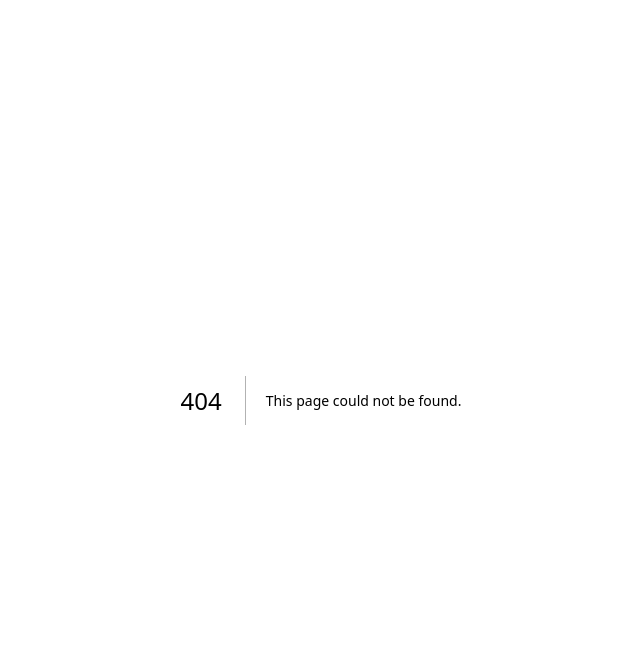
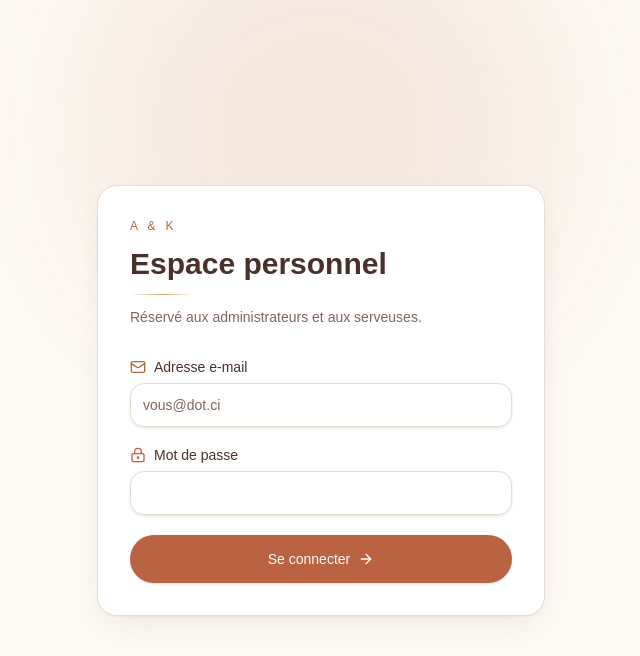
Before and after one commit to Nazaire02/restauration-dot-front, a Next.js app: page /connexion in a window 1280 px wide. Before the commit this address had no page. Shown: the top 656 px of the page, without its empty margins (319-959 px from the left). Built offline with nearby package versions, Linux system fonts and the light colour scheme.

Commit message:
connexion feature

```diff
--- /dev/null
+++ b/app/connexion/page.tsx
@@ -0,0 +1,5 @@
+import { ConnexionView } from "@/features/connexion/views/connexion-view";
+
+export default function page() {
+  return <ConnexionView />;
+}
--- /dev/null
+++ b/features/connexion/components/form/login/index.ts
@@ -0,0 +1,2 @@
+export * from "./login-form";
+export * from "./schema";
--- /dev/null
+++ b/features/connexion/components/form/login/login-form.tsx
@@ -0,0 +1,101 @@
+"use client";
+
+import { zodResolver } from "@hookform/resolvers/zod";
+import { Mail, LockKeyhole, ArrowRight } from "lucide-react";
+import { useForm } from "react-hook-form";
+import { Button } from "../../../../../components/ui/button";
+import {
+  Form,
+  FormControl,
+  FormField,
+  FormItem,
+  FormLabel,
+  FormMessage,
+} from "../../../../../components/ui/form";
+import { Input } from "../../../../../components/ui/input";
+import { useGuestStore } from "../../../../../store/useGuestStore";
+import { useSessionStore } from "../../../../../store/useSessionStore";
+import { FormValues, schema } from "./schema";
+
+interface LoginFormProps {
+  onSuccess?: (role: "admin" | "serveuse") => void;
+  onError?: (message: string) => void;
+}
+
+export function LoginForm({ onSuccess, onError }: Readonly<LoginFormProps>) {
+  const login = useSessionStore((s) => s.login);
+  const setSeat = useGuestStore((s) => s.setSeat);
+
+  const form = useForm<FormValues>({
+    resolver: zodResolver(schema),
+    defaultValues: { email: "", password: "" },
+  });
+
+  const onSubmit = (values: FormValues) => {
+    const user = login(values.email, values.password);
+
+    if (!user) {
+      onError?.("Identifiants incorrects.");
+      return;
+    }
+
+    setSeat({ table: 1, chair: 1 });
+    onSuccess?.(user.role);
+  };
+
+  return (
+    <Form {...form}>
+      <form onSubmit={form.handleSubmit(onSubmit)} className="mt-8 space-y-5">
+        <FormField
+          control={form.control}
+          name="email"
+          render={({ field }) => (
+            <FormItem>
+              <FormLabel className="flex items-center gap-2">
+                <Mail className="size-4 text-primary" aria-hidden />
+                Adresse e-mail
+              </FormLabel>
+              <FormControl>
+                <Input
+                  type="email"
+                  autoComplete="email"
+                  placeholder="vous@dot.ci"
+                  className="min-h-11"
+                  {...field}
+                />
+              </FormControl>
+              <FormMessage />
+            </FormItem>
+          )}
+        />
+
+        <FormField
+          control={form.control}
+          name="password"
+          render={({ field }) => (
+            <FormItem>
+              <FormLabel className="flex items-center gap-2">
+                <LockKeyhole className="size-4 text-primary" aria-hidden />
+                Mot de passe
+              </FormLabel>
+              <FormControl>
+                <Input
+                  type="password"
+                  autoComplete="current-password"
+                  className="min-h-11"
+                  {...field}
+                />
+              </FormControl>
+              <FormMessage />
+            </FormItem>
+          )}
+        />
+
+        <Button type="submit" className="min-h-12 w-full rounded-full">
+          Se connecter
+          <ArrowRight className="size-4" aria-hidden />
+        </Button>
+      </form>
+    </Form>
+  );
+}
--- /dev/null
+++ b/features/connexion/components/form/login/schema.ts
@@ -0,0 +1,8 @@
+import { z } from "zod";
+
+export const schema = z.object({
+  email: z.string().email("Adresse e-mail invalide"),
+  password: z.string().min(1, "Mot de passe requis"),
+});
+
+export type FormValues = z.infer<typeof schema>;
--- /dev/null
+++ b/features/connexion/views/connexion-view.tsx
@@ -0,0 +1,53 @@
+"use client";
+
+import { motion } from "motion/react";
+import { useRouter } from "next/navigation";
+import { useState } from "react";
+import { GoldRule } from "@/components/common/GoldRule";
+import { Reveal } from "@/components/common/Reveal";
+import { weddingConfig } from "@/lib/wedding-config";
+import { LoginForm } from "@/features/connexion/components/form/login/login-form";
+
+export function ConnexionView() {
+  const router = useRouter();
+  const [error, setError] = useState<string | null>(null);
+
+  return (
+    <div className="relative flex min-h-screen items-center justify-center overflow-hidden bg-background px-4 py-16">
+      <div
+        aria-hidden
+        className="pointer-events-none absolute -top-24 left-1/2 size-[28rem] -translate-x-1/2 rounded-full bg-primary/10 blur-3xl"
+      />
+      <motion.div
+        initial={{ opacity: 0, y: 20 }}
+        animate={{ opacity: 1, y: 0 }}
+        transition={{ duration: 0.6, ease: [0.22, 1, 0.36, 1] }}
+        className="surface-card relative w-full max-w-md p-8"
+      >
+        <Reveal>
+          <p className="text-xs uppercase tracking-[0.28em] text-primary">{weddingConfig.monogram}</p>
+          <h1 className="text-display mt-3 text-3xl font-semibold text-foreground">
+            Espace personnel
+          </h1>
+          <GoldRule className="mt-3" />
+          <p className="mt-3 text-sm text-muted-foreground">
+            Réservé aux administrateurs et aux serveuses.
+          </p>
+        </Reveal>
+
+        <LoginForm
+          onError={setError}
+          onSuccess={(role) => {
+            router.push(role === "admin" ? "/admin" : "/serveuse");
+          }}
+        />
+
+        {error ? (
+          <p role="alert" className="mt-4 text-sm text-destructive">
+            {error}
+          </p>
+        ) : null}
+      </motion.div>
+    </div>
+  );
+}
--- /dev/null
+++ b/store/useSessionStore.ts
@@ -0,0 +1,30 @@
+import { demoAccounts } from "@/mock-data/staff.mock";
+import { SessionUser } from "@/type";
+import { create } from "zustand";
+import { persist } from "zustand/middleware";
+
+interface SessionState {
+  user: SessionUser | null;
+  login: (email: string, password: string) => SessionUser | null;
+  logout: () => void;
+}
+
+export const useSessionStore = create<SessionState>()(
+  persist(
+    (set) => ({
+      user: null,
+      login: (email, password) => {
+        const account = demoAccounts.find(
+          (candidate) => candidate.email === email && candidate.password === password,
+        );
+
+        if (!account) return null;
+
+        set({ user: account.user });
+        return account.user;
+      },
+      logout: () => set({ user: null }),
+    }),
+    { name: "dot-session" },
+  ),
+);
```
